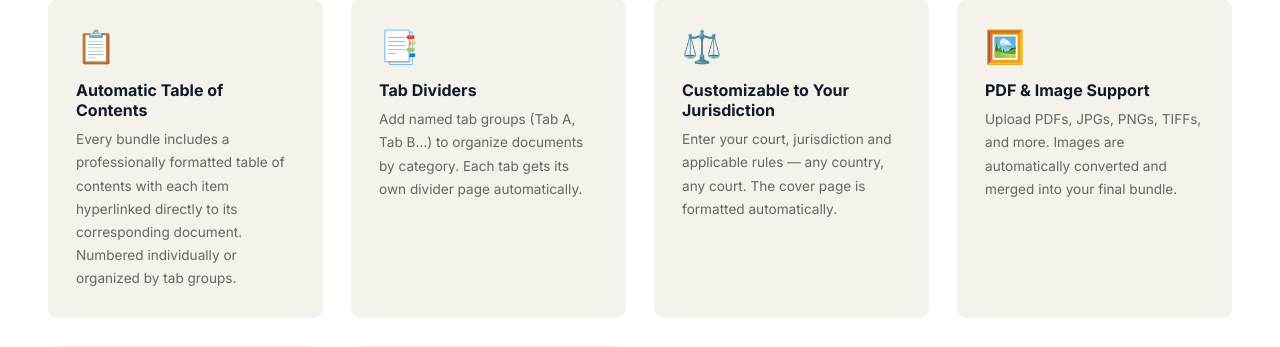
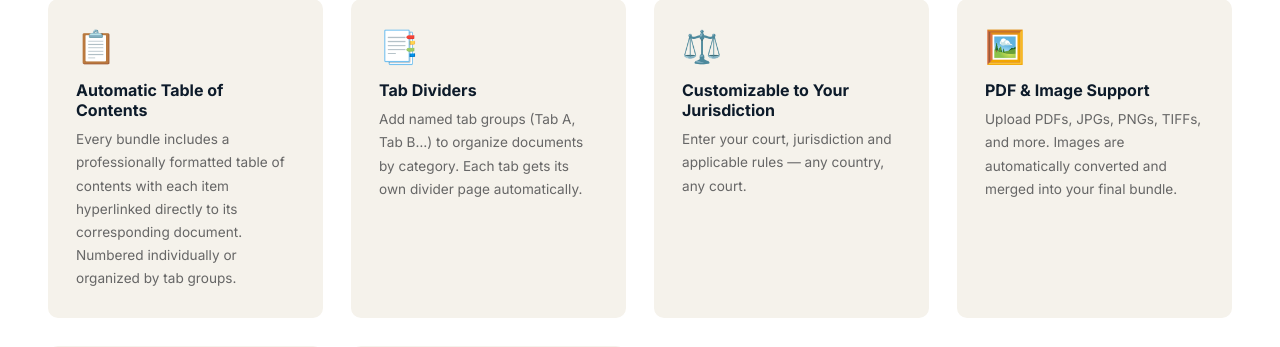
Before and after one commit to AmieOnda2013/bundlemaker, a Flask app: page / in a window 1280 px wide. Shown: the part 1044-1391 px from the top of the page. Run offline with Flask 3, Linux system fonts and the light colour scheme.

Commit message:
Trim jurisdiction feature card copy
Co-Authored-By: Claude Fable 5 <noreply@anthropic.com>

```diff
--- a/templates/landing.html
+++ b/templates/landing.html
@@ -208,7 +208,7 @@
     <div class="feature-card">
       <div class="feature-icon">⚖️</div>
       <h3>Customizable to Your Jurisdiction</h3>
-      <p>Enter your court, jurisdiction and applicable rules — any country, any court. The cover page is formatted automatically.</p>
+      <p>Enter your court, jurisdiction and applicable rules — any country, any court.</p>
     </div>
     <div class="feature-card">
       <div class="feature-icon">🖼️</div>
```
